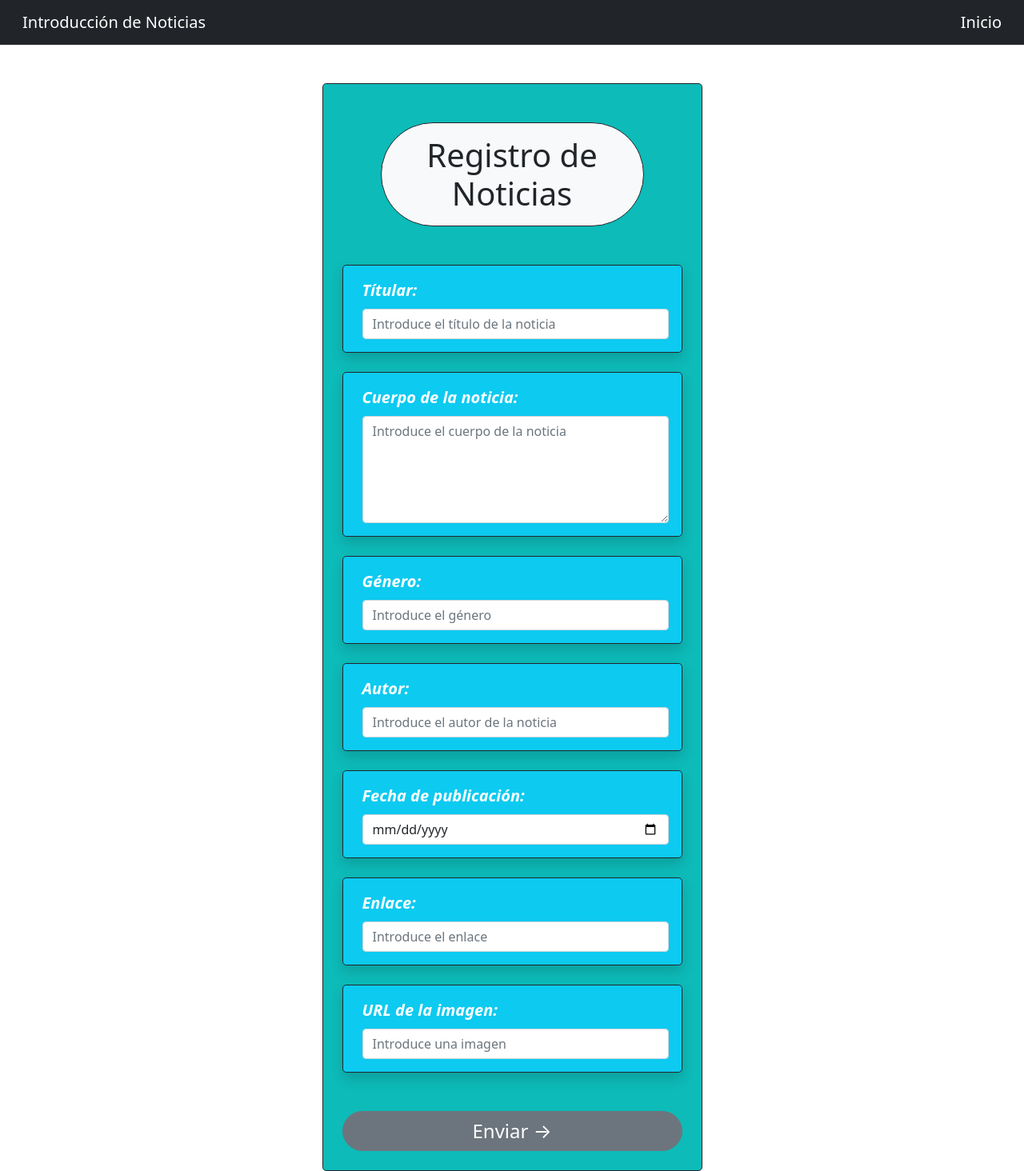
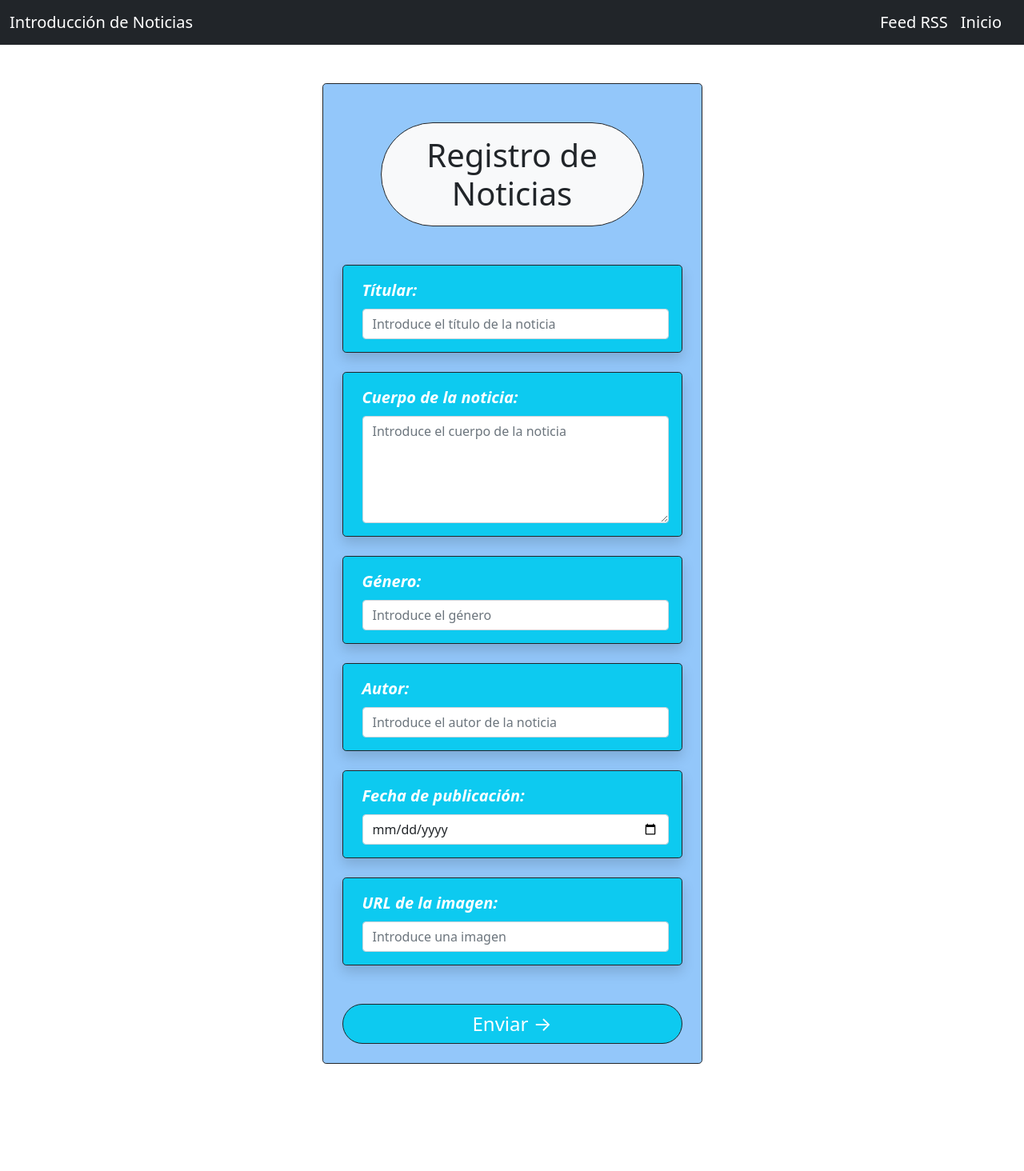
Before and after one commit to AdrianJavier7/Grupo3-LM-Hosting, a website: page FormularioAdmin.html in a window 1280 px wide. Shown: the whole page at 80% size. After the commit the page ends 1378 px from the top, so only its background shows below. Drawn offline with nearby package versions, Linux system fonts and the light colour scheme.

Commit message:
Update and rename index.html to FormularioAdmin.html

```diff
--- a/index.html
+++ b/FormularioAdmin.html
@@ -7,15 +7,16 @@
         <link href="https://cdn.jsdelivr.net/npm/bootstrap@5.1.3/dist/css/bootstrap.min.css" rel="stylesheet" integrity="sha384-1BmE4kWBq78iYhFldvKuhfTAU6auU8tT94WrHftjDbrCEXSU1oBoqyl2QvZ6jIW3" crossorigin="anonymous" />
         <style>
             .bg-color-form {
-                background-color: #0DBBB9;
+                background-color: #93c7fa;
             }
         </style>
     </head>
     <body>
         <nav class="navbar navbar-dark bg-dark">
             <div class="container-fluid">
-                <a class="navbar-brand ps-3" href="http://localhost:3000/">Introducción de Noticias</a>
-                <a class="navbar-brand" href="http://localhost:3000/paginaSindicacion.html">Inicio</a>
+                <a class="navbar-brand text-end" href="http://localhost:3000/">Introducción de Noticias</a>
+                <a class="navbar-brand text-end ms-auto" href="http://localhost:3000/rss">Feed RSS</a>
+                <a class="navbar-brand text-start" href="http://localhost:3000/paginaSindicacion.html">Inicio</a>
             </div>
         </nav>
         <main>
@@ -55,18 +56,12 @@
                                 </div>
                             </div>
                             <div class="border border-dark bg-info rounded-3 mb-4 p-3 ps-4 shadow">
-                                <label class="form-label text-white fst-italic fw-bold fs-5" for="url">Enlace: </label>
-                                <div>
-                                    <input class="form-control" type="text" id="url" name="url" placeholder="Introduce el enlace" pattern="+.html" required>
-                                </div>
-                            </div>
-                            <div class="border border-dark bg-info rounded-3 mb-4 p-3 ps-4 shadow">
                                 <label class="form-label text-white fst-italic fw-bold fs-5" for="imagen">URL de la imagen: </label>
                                 <div>
                                     <input class="form-control" type="text" id="imagen" name="imagen" placeholder="Introduce una imagen" pattern="https?://.+" required>
                                 </div>
                             </div>
-                            <button class="rounded-pill btn btn-secondary fs-4 my-4 w-100" type="submit">Enviar →</button>
+                            <button class="rounded-pill btn btn-info fs-4 my-4 w-100 border border-dark text-white" type="submit">Enviar →</button>
                         </form>
                     </div>
                 </div>
```
